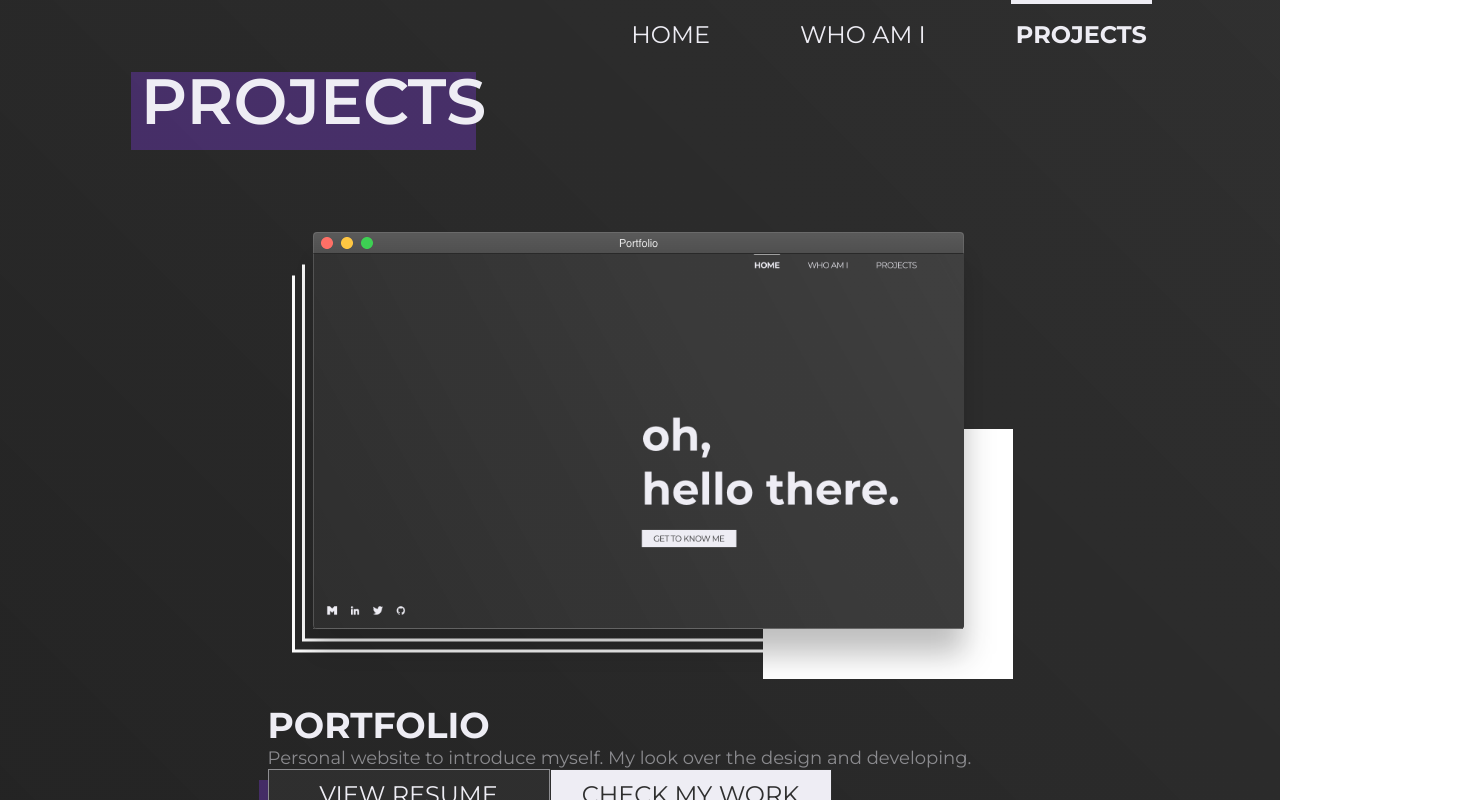
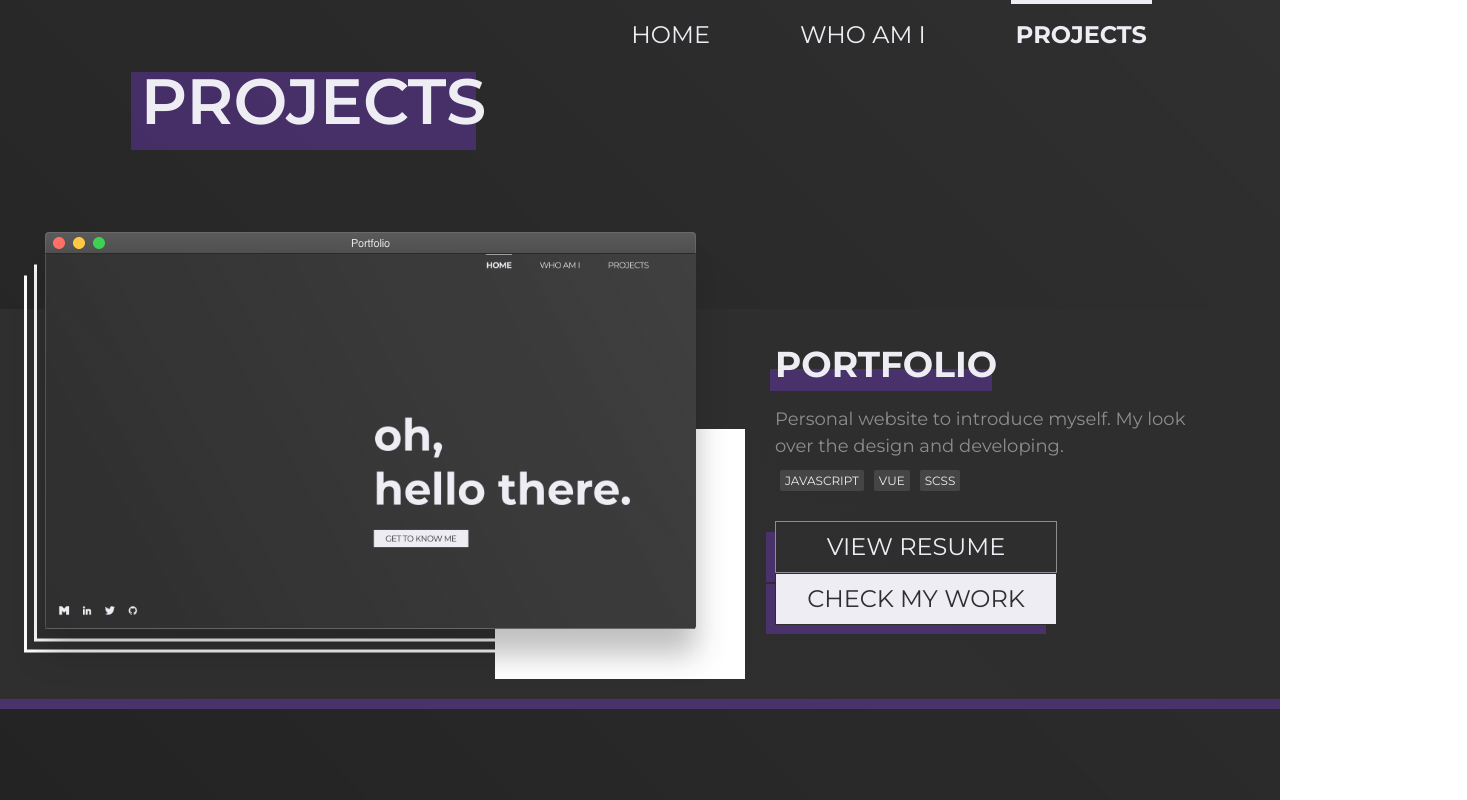
Before and after one commit to Kodziak/portflio, a Vue app: page / in a window 1280 px wide. Both pictures are taken after a click on the button "PROJECTS". Shown: the top 800 px of the page, 1467 px wide, since content can reach past the window. Built offline with nearby package versions, Linux system fonts and the light colour scheme.

Commit message:
Redesign project card.

```diff
--- a/src/App.vue
+++ b/src/App.vue
@@ -347,8 +347,8 @@ h2 {
   position: relative;
 
   &:before {
+    position: absolute;
     content: "";
-    position: absolute;
     width: 100%;
     background: $background-color;
     z-index: -1;
--- a/src/components/Project_card.vue
+++ b/src/components/Project_card.vue
@@ -1,19 +1,28 @@
 <template>
-  <div class="project-card">
+  <div class="project-card wrapper--background">
     <img class="project-card__image" v-bind:src="project.img" />
     <div class="project-card__description">
       <h3>{{ project.title }}</h3>
       <p>{{ project.description }}</p>
-      <LinkedButton v-for="(btn, index) in project.btns" :key="index" :btn="btn" :class="btn.type">{{ btn.name }}</LinkedButton>
+      <div class="project-card__tags">
+        <Tag v-for="(tag, index) in project.tags" :key="index" :tag="tag" />
+      </div>
+      <div class="project-card__buttons">
+        <LinkedButton v-for="(btn, index) in project.btns" :key="index" :btn="btn" :class="btn.type">
+          {{ btn.name }}
+        </LinkedButton>
+      </div>
     </div>
   </div>
 </template>
 
 <script>
+import Tag from "./Tag";
 import LinkedButton from "./LinkedButton";
 
 export default {
   components: {
+    Tag,
     LinkedButton
   },
   props: {
@@ -29,8 +38,68 @@ export default {
 @import "../configs/_config";
 
 .project-card {
-  .btn {
-    // transform: scale(0.7); //NEED FIX PROBLEM WITH Z-INDEX
+  width: 100%;
+  display: flex;
+  flex-direction: row;
+  justify-content: center;
+
+  &:nth-child(even) {
+    flex-direction: row-reverse;
+
+    .project-card__description {
+      text-align: end;
+      margin-left: 0;
+      margin-right: 30px;
+
+      p {
+        margin-left: auto;
+      }
+    }
+  }
+
+  &.wrapper--background {
+    position: relative;
+
+    &:before {
+      height: 400px;
+      top: 20%;
+    }
+
+    &:after {
+      bottom: calc(100% - 20% - 400px);
+      z-index: 5;
+    }
+  }
+
+  &__description {
+    margin-top: 130px;
+    margin-left: 30px;
+
+    h3 {
+      position: relative;
+      display: inline-block;
+      margin-bottom: 20px;
+
+      &:after {
+        @include halfShadow;
+      }
+    }
+
+    p {
+      max-width: 450px;
+      line-height: 27px;
+    }
+
+    .project-card__tags {
+      margin-top: 10px;
+      margin-bottom: 30px;
+    }
+
+    .project-card__buttons {
+      .btn:nth-child(1) {
+        margin-right: 40px;
+      }
+    }
   }
 }
 </style>
--- /dev/null
+++ b/src/components/Tag.vue
@@ -0,0 +1,28 @@
+<template>
+  <div class="tag bor-rad-3">{{ tag }}</div>
+</template>
+
+<script>
+export default {
+  props: {
+    tag: {
+      required: true
+    }
+  }
+};
+</script>
+
+<style lang="scss" scoped>
+@import "../configs/_config";
+
+.tag {
+  font-size: 12px;
+  display: inline-block;
+  background: lighten($background-color, 10);
+  color: $text-basic-color;
+  padding: 3px 5px;
+  margin: 0 5px;
+  border-radius: 2px;
+  text-transform: uppercase;
+}
+</style>
--- a/src/views/Projects.vue
+++ b/src/views/Projects.vue
@@ -26,6 +26,7 @@ export default {
           title: "PORTFOLIO",
           description: "Personal website to introduce myself. My look over the design and developing.",
           img: "./portfolio.png",
+          tags: ["javascript", "vue", "scss"],
           btns: [
             {
               name: "VIEW RESUME",
@@ -43,6 +44,7 @@ export default {
           title: "DAILY NEWS",
           description: "Information website where user/client can follow the newest information from QA world.",
           img: "./cat.jpg",
+          tags: ["javascript", "vue", "scss"],
           btns: [
             {
               name: "VIEW RESUME",
@@ -61,6 +63,7 @@ export default {
           description:
             "A personal blog. The whole idea comes to share experience learning automation tests scripts and programming.",
           img: "./blog.jpg",
+          tags: ["javascript", "vue", "scss"],
           btns: [
             {
               name: "VIEW RESUME",
@@ -111,8 +114,6 @@ export default {
   &__cards {
     display: flex;
     flex-direction: column;
-    align-items: center;
-    justify-content: space-around;
 
     .project-card {
       margin: 100px 0;
--- a/src/views/WhoAmI.vue
+++ b/src/views/WhoAmI.vue
@@ -87,9 +87,9 @@ export default {
     }
 
     &:after {
-      content: "AM I";
+      content: "AM I?";
       position: absolute;
-      width: 100%;
+      width: 200%;
       font-weight: 400;
       top: 32%;
     }
```
